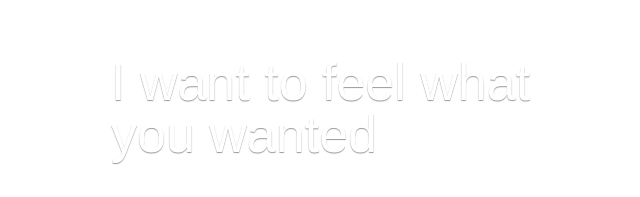
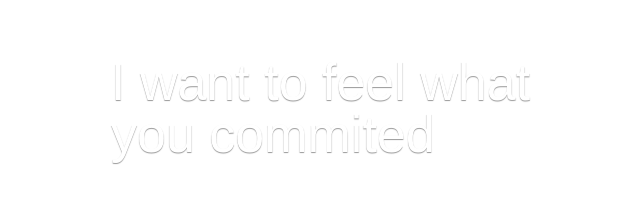
Before and after one commit to NecroSith/organica, a plain HTML site: page index.html in a window 1280 px wide. Shown: the part 142-339 px from the top of the page, 49-689 px from the left. Drawn offline with Linux system fonts and the light colour scheme; files whose address does not match are found by name.

Commit message:
Second commit

```diff
--- a/index.html
+++ b/index.html
@@ -2,7 +2,7 @@
 <html lang="en">
 <head>
 	<meta charset="UTF-8">
-	<title>Проект Organica</title>
+	<title>Проект Organica git commit</title>
 
 	<link rel="stylesheet" type="text/css" href="lib/reset.css">
 	<link rel="stylesheet" type="text/css" href="lib/normalize.css">
@@ -24,7 +24,7 @@
 	        </nav>
 	        <div>
 		        <h1 class="header__container__title">
-		        	I want to feel what you wanted
+		        	I want to feel what you commited
 		        </h1>
 		        <p class="header__container__lorem">
 		        	Trent from punchy pint when lets get some snag. Get a dog up ya moolah piece of piss trent from punchy slaps. Shazza got us some chuck a sickie heaps he hasn't got a kindie. As stands out like bush telly with as stands out like porky. She'll be right pretty spiffy trent from punchy cab sav.
```
